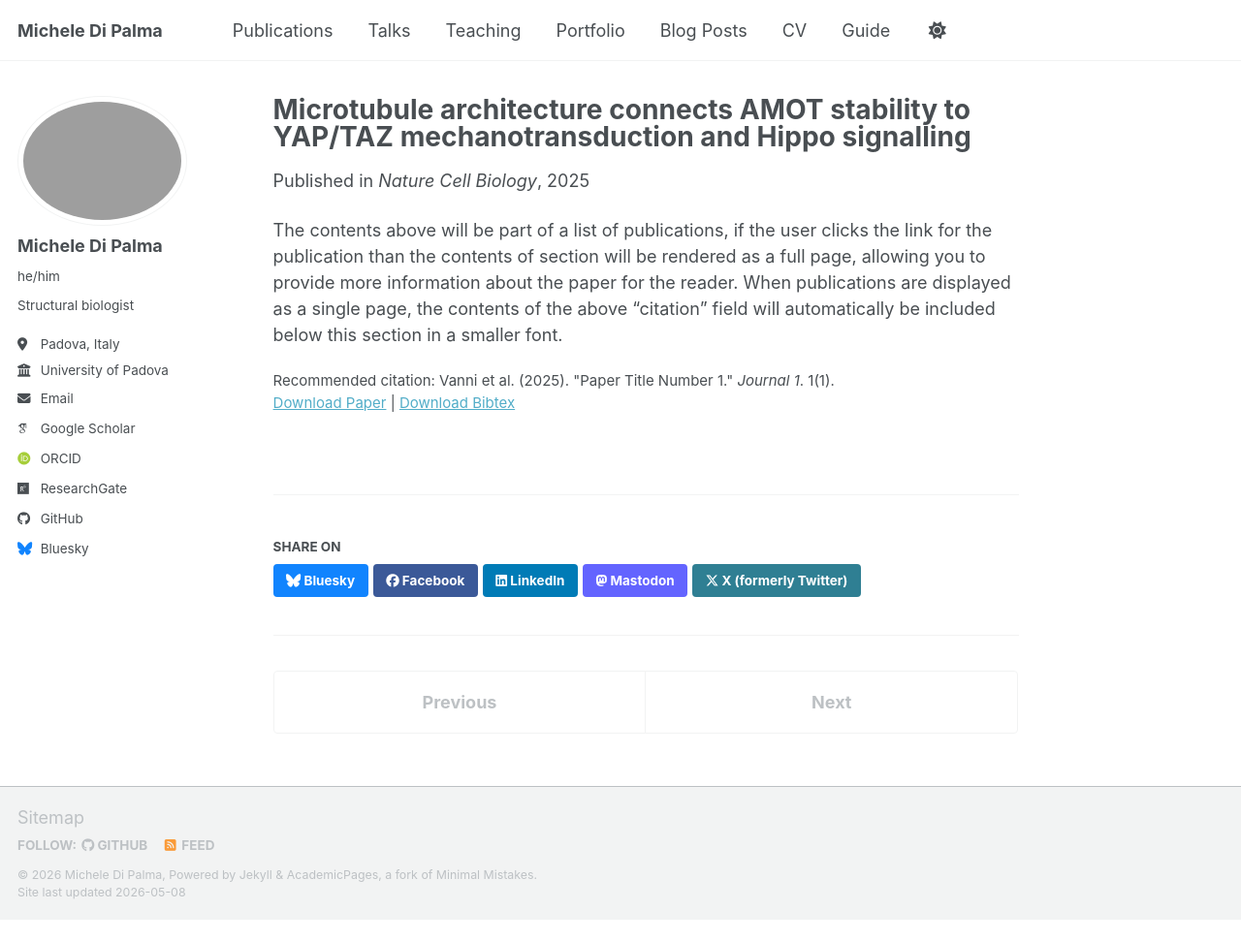
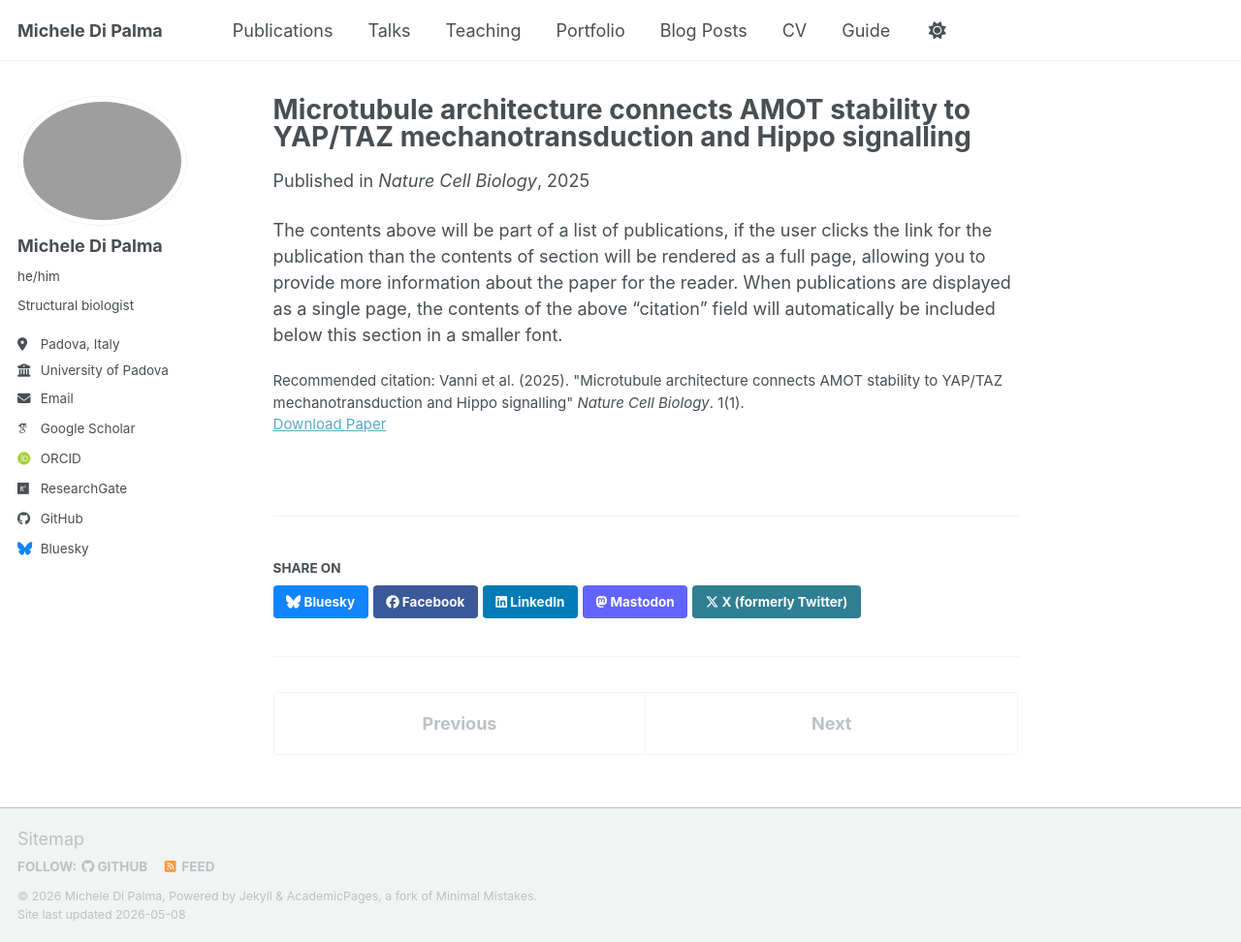
Before and after one commit to michele-dipalma/website, a Jekyll site: the page built from _publications/2025-AMOT.md, in a window 1280 px wide and 972 px high. Shown: the whole window at 97% size. Built offline with Jekyll 4.4.1, drawn with Linux system fonts in a browser that asks for light colours; some web fonts are replaced; a script bundle is joined from its source files by our own code; library files that are not in the unit come from our copies.

Commit message:
Update 2025-AMOT.md

```diff
--- a/_publications/2025-AMOT.md
+++ b/_publications/2025-AMOT.md
@@ -6,8 +6,7 @@
 excerpt: 'Cellular mechanotransduction is a key informational system, yet its mechanisms remain elusive. Here we unveil the role of microtubules in mechanosignalling, operating downstream of subnuclear F-actin and nuclear envelope mechanics. Upon mechanical activation, microtubules reorganize from a perinuclear cage into a radial array nucleated by centrosomes. This structural rearrangement triggers degradation of AMOT proteins, which we identify as key mechanical rheostats that sequester YAP/TAZ in the cytoplasm. AMOT is stable in mechano-OFF but degraded in mechano-ON cell states, where microtubules allow AMOT rapid transport to the pericentrosomal proteasome in complex with dynein/dynactin. This process ensures swift control of YAP/TAZ function in response to changes in cell mechanics, with experimental loss of AMOT proteins rendering cells insensitive to mechanical modulations. Ras/RTK oncogenes promote YAP/TAZ-dependent tumorigenesis by corrupting this AMOT-centred mechanical checkpoint. Notably, the Hippo pathway fine-tunes mechanotransduction: LATS kinases phosphorylate AMOT, shielding it from degradation, thereby indirectly restraining YAP/TAZ. Thus, AMOT protein stability serves as a hub linking cytoskeletal reorganization and Hippo signalling to YAP/TAZ mechanosignalling.'
 date: 2025-10-01
 venue: 'Nature Cell Biology'
-paperurl: 'https://academicpages.github.io/files/paper1.pdf'
-bibtexurl: 'https://academicpages.github.io/files/bibtex1.bib'
-citation: 'Vanni et al. (2025). &quot;Paper Title Number 1.&quot; <i>Journal 1</i>. 1(1).'
+paperurl: 'https://www.nature.com/articles/s41556-025-01773-z#MOESM27'
+citation: 'Vanni et al. (2025). &quot;Microtubule architecture connects AMOT stability to YAP/TAZ mechanotransduction and Hippo signalling&quot; <i>Nature Cell Biology</i>. 1(1).'
 ---
 The contents above will be part of a list of publications, if the user clicks the link for the publication than the contents of section will be rendered as a full page, allowing you to provide more information about the paper for the reader. When publications are displayed as a single page, the contents of the above "citation" field will automatically be included below this section in a smaller font.
```
